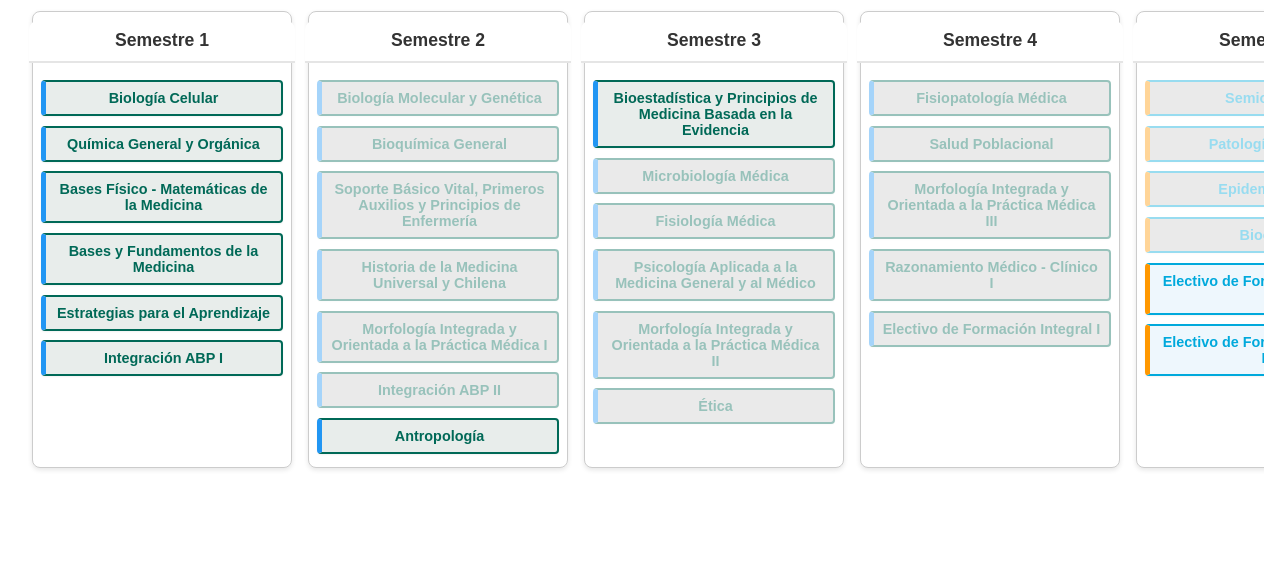
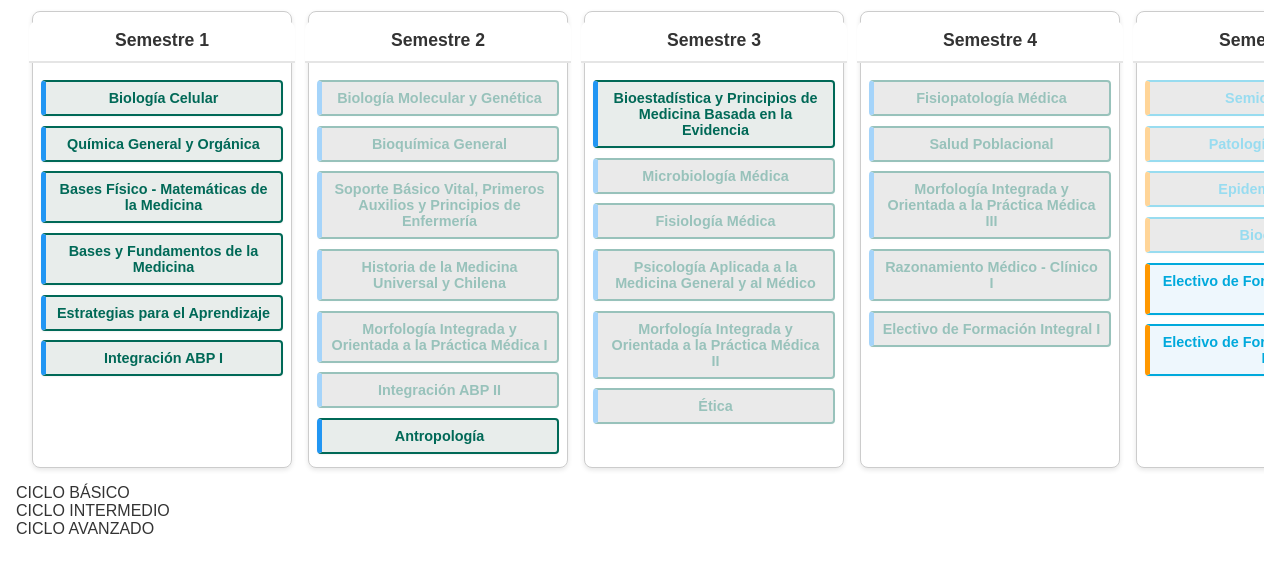
Before and after one commit to benjoramosp/Malla-interactiva, a plain HTML site: page index.html in a window 1280 px wide. Shown: the part 95-668 px from the top of the page. Drawn offline with Linux system fonts and the light colour scheme.

Commit message:
Update index.html

```diff
--- a/index.html
+++ b/index.html
@@ -73,6 +73,12 @@
     <!-- Los semestres se insertan dinámicamente aquí -->
   </div>
 
+<div class="franja-ciclos">
+  <div class="ciclo basico">CICLO BÁSICO</div>
+  <div class="ciclo intermedio">CICLO INTERMEDIO</div>
+  <div class="ciclo avanzado">CICLO AVANZADO</div>
+</div>
+
   <!-- CARGA DE SCRIPT -->
   <script src="ramos.js"></script>
   <script src="script.js"></script>
```
